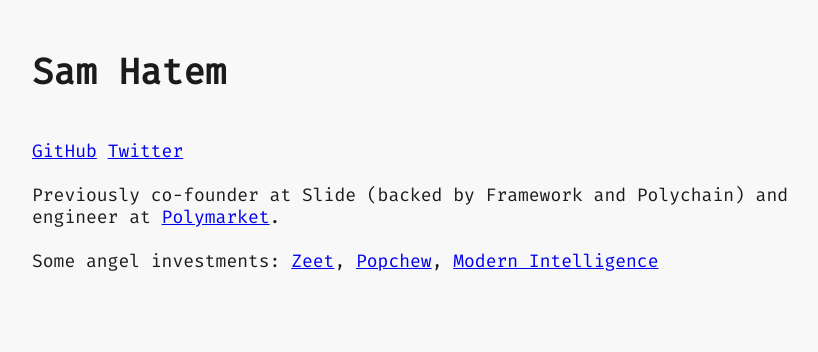
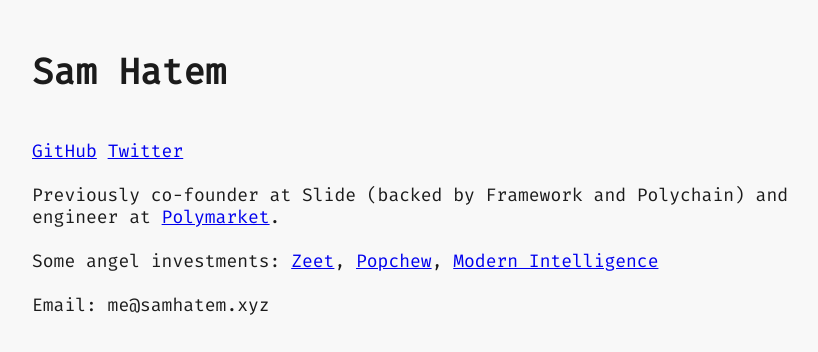
Before and after one commit to samhatem/personal-website, a React (Create React App) app: page / in a window 1280 px wide. Shown: the top 352 px of the page, without its empty margins (18-836 px from the left). Built offline with nearby package versions, Linux system fonts and the light colour scheme.

Commit message:
add email

```diff
--- a/src/App.tsx
+++ b/src/App.tsx
@@ -10,6 +10,8 @@
 Previously co-founder at Slide (backed by Framework and Polychain) and engineer at [Polymarket](https://polymarket.com).
 
 Some angel investments: [Zeet](https://zeet.co), [Popchew](https://popchew.com), [Modern Intelligence](https://www.modernintelligence.ai/)
+
+Email: me@samhatem.xyz
 `;
 
 const App: React.FC = () => {
```
